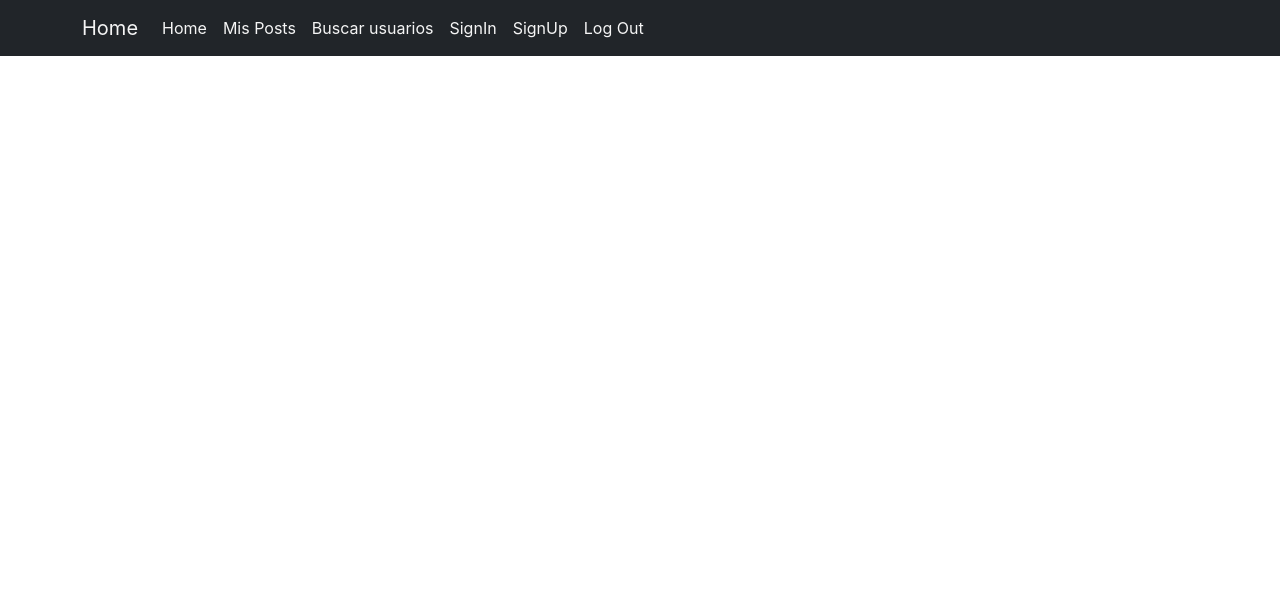
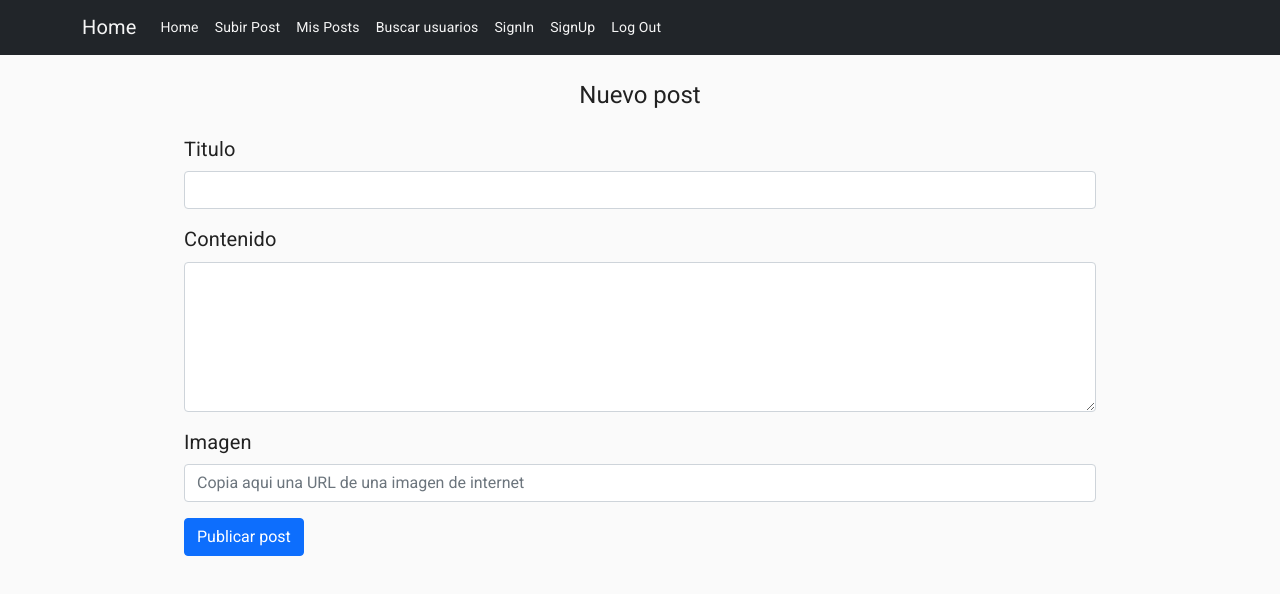
Before and after one commit to luanaselena/kafka-view, a React (Create React App) app in the folder cliente-kafka/: page /subirpost in a window 1280 px wide. Shown: the top 594 px of the page. Built offline with nearby package versions, Linux system fonts and the light colour scheme.

Commit message:
Agrego vista subir post

```diff
--- a/cliente-kafka/src/App.js
+++ b/cliente-kafka/src/App.js
@@ -6,6 +6,7 @@ import BusquedaUsuarios from "./components/ui/BusquedaUsuarios";
 import PostsPropios from "./components/ui/PostsPropios";
 import Navegacion from "./components/ui/Navegacion";
 import Posts from "./components/ui/Posts";
+import SubirPost from "./components/ui/SubirPost";
 
 function App() {
 	return (
@@ -31,6 +32,9 @@ function App() {
 					<Route path="/misposts">
 						<PostsPropios />
 					</Route>
+					<Route path="/subirpost">
+						<SubirPost />
+					</Route>
 				</Switch>
 			</div>
 		</Router>
--- a/cliente-kafka/src/components/ui/Navegacion.js
+++ b/cliente-kafka/src/components/ui/Navegacion.js
@@ -26,6 +26,9 @@ const Navegacion = () => {
 							<Link to="/posts" className="link">Home</Link>
 						</Nav.Link>
 						<Nav.Link>
+							<Link to="/subirpost" className="link">Subir Post</Link>
+						</Nav.Link>
+						<Nav.Link>
 							<Link to="/misposts" className="link">Mis Posts</Link>
 						</Nav.Link>
 						<Nav.Link>
--- a/cliente-kafka/src/components/ui/Posts.js
+++ b/cliente-kafka/src/components/ui/Posts.js
@@ -1,10 +1,49 @@
-import React from 'react';
-import ListaPosts from './ListaPosts';
+import React from "react";
+import Container from "@material-ui/core/Container";
+import { makeStyles } from "@material-ui/core/styles";
+import Grid from "@material-ui/core/Grid";
+import ListaPosts from "./ListaPosts";
+import { useHistory } from "react-router-dom";
+import { apiAxios } from "../../config/axios";
 
-const Posts = () => {
-  return (
-    <ListaPosts />
-  );
-}
+const useStyles = makeStyles((theme) => ({
+	root: {
+		flexGrow: 1,
+	},
+	paper: {
+		padding: theme.spacing(2),
+		textAlign: "center",
+		color: theme.palette.text.secondary,
+	},
+}));
+
+const Posts = async () => {
+	const classes = useStyles();
+
+  const username = localStorage.getItem("usuario");
+
+  console.log(username);
+
+		// let res = await apiAxios.get("http://localhost:8080/followers-post", {
+		// 	params: { username: username },
+		// })
+
+		// console.log(res);
+
+	return (
+		<div className={classes.root}>
+			<Container maxWidth="md">
+				<Grid container spacing={3}>
+					<Grid item xs={12}>
+						<h1 className={classes.paper}>POSTS</h1>
+					</Grid>
+					<Grid item xs={12}>
+						<ListaPosts />
+					</Grid>
+				</Grid>
+			</Container>
+		</div>
+	);
+};
 
 export default Posts;
--- /dev/null
+++ b/cliente-kafka/src/components/ui/SubirPost.js
@@ -0,0 +1,98 @@
+import React, { useState } from "react";
+import Form from "react-bootstrap/Form";
+import Button from "react-bootstrap/Button";
+import Container from "@material-ui/core/Container";
+import { makeStyles } from "@material-ui/core/styles";
+//import Button from "@material-ui/core/Button";
+import CssBaseline from "@material-ui/core/CssBaseline";
+import Typography from "@material-ui/core/Typography";
+import FloatingLabel from "react-bootstrap/esm/FloatingLabel";
+import { useHistory } from "react-router-dom";
+import { apiAxios } from "../../config/axios";
+
+const useStyles = makeStyles((theme) => ({
+	paper: {
+		marginTop: theme.spacing(3),
+		display: "flex",
+		flexDirection: "column",
+		alignItems: "center",
+	},
+	form: {
+		width: "100%", // Fix IE 11 issue.
+		marginTop: theme.spacing(3),
+	},
+	submit: {
+		margin: theme.spacing(3, 0, 2),
+	},
+	label: {
+		fontSize: "20px",
+	},
+}));
+
+const SubirPost = () => {
+	const classes = useStyles();
+
+	const [titulo, settitulo] = useState("");
+	const [contenido, setcontenido] = useState("");
+	const [imagen, setimagen] = useState("");
+
+	const handleSubmit = (e) => {
+		e.preventDefault();
+
+    //Si titulo o contenido esta vacio tirar exception
+
+		//Subir post a la API
+
+    //Que aparezca "Post Subido" en consola o pantalla
+	};
+
+	return (
+		<Container component="main" maxWidth="md">
+			<CssBaseline />
+			<div className={classes.paper}>
+				<Typography component="h1" variant="h5">
+					Nuevo post
+				</Typography>
+
+				<Form className={classes.form} onSubmit={(e) => handleSubmit(e)}>
+					<Form.Group className="mb-3">
+						<Form.Label className={classes.label}>Titulo</Form.Label>
+						<Form.Control
+							type="text"
+							value={titulo}
+							onChange={(e) => settitulo(e.target.value)}
+						/>
+					</Form.Group>
+
+					<Form.Group className="mb-3">
+						<Form.Label className={classes.label}>Contenido</Form.Label>
+						<FloatingLabel controlId="floatingTextarea2">
+							<Form.Control
+								as="textarea"
+								style={{ height: "150px" }}
+								value={contenido}
+								onChange={(e) => setcontenido(e.target.value)}
+							/>
+						</FloatingLabel>
+					</Form.Group>
+
+					<Form.Group className="mb-3">
+						<Form.Label className={classes.label}>Imagen</Form.Label>
+						<Form.Control
+							type="password"
+							placeholder="Copia aqui una URL de una imagen de internet"
+							value={imagen}
+							onChange={(e) => setimagen(e.target.value)}
+						/>
+					</Form.Group>
+
+					<Button variant="primary" type="submit">
+						Publicar post
+					</Button>
+				</Form>
+			</div>
+		</Container>
+	);
+};
+
+export default SubirPost;
```
